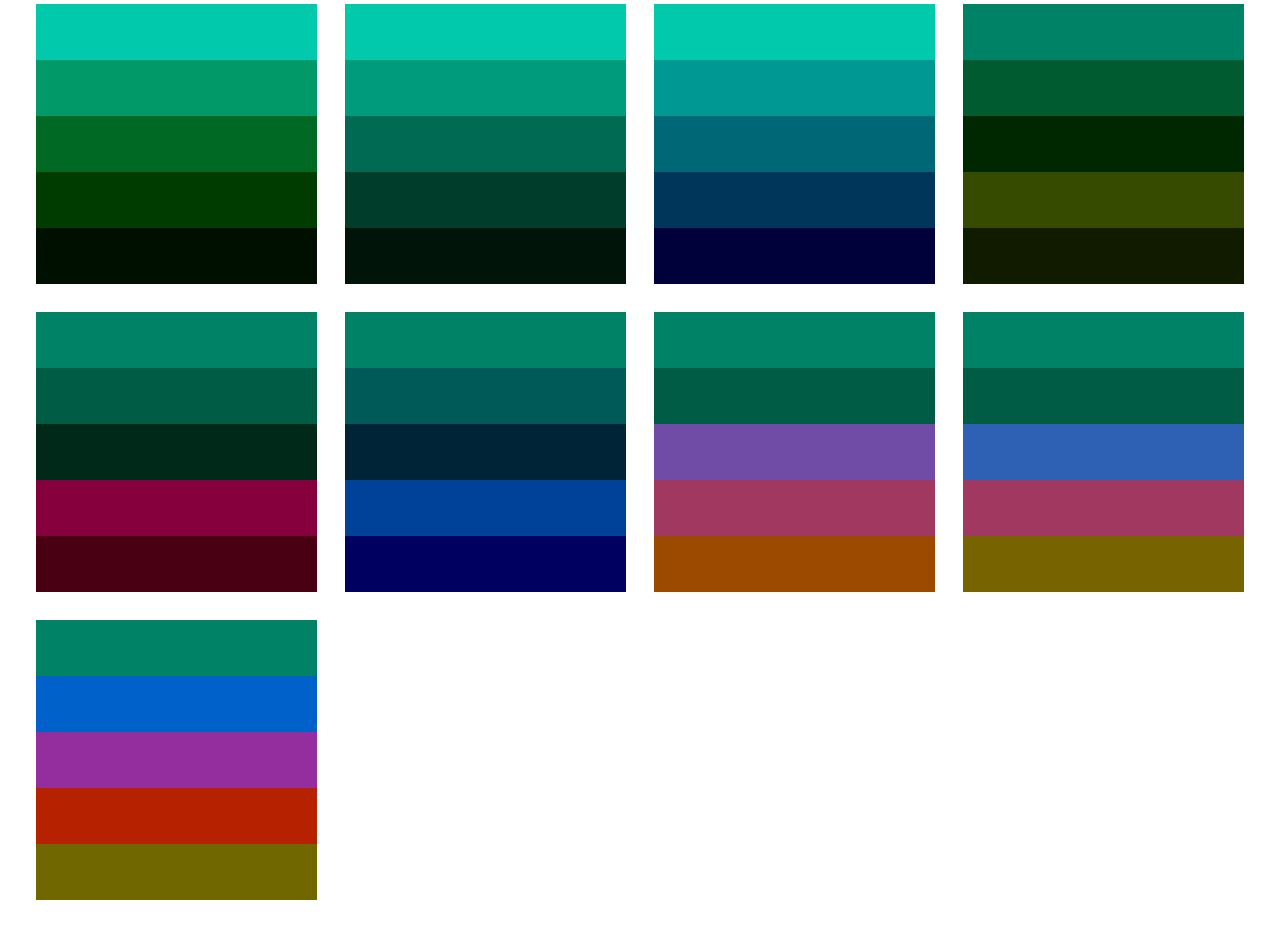
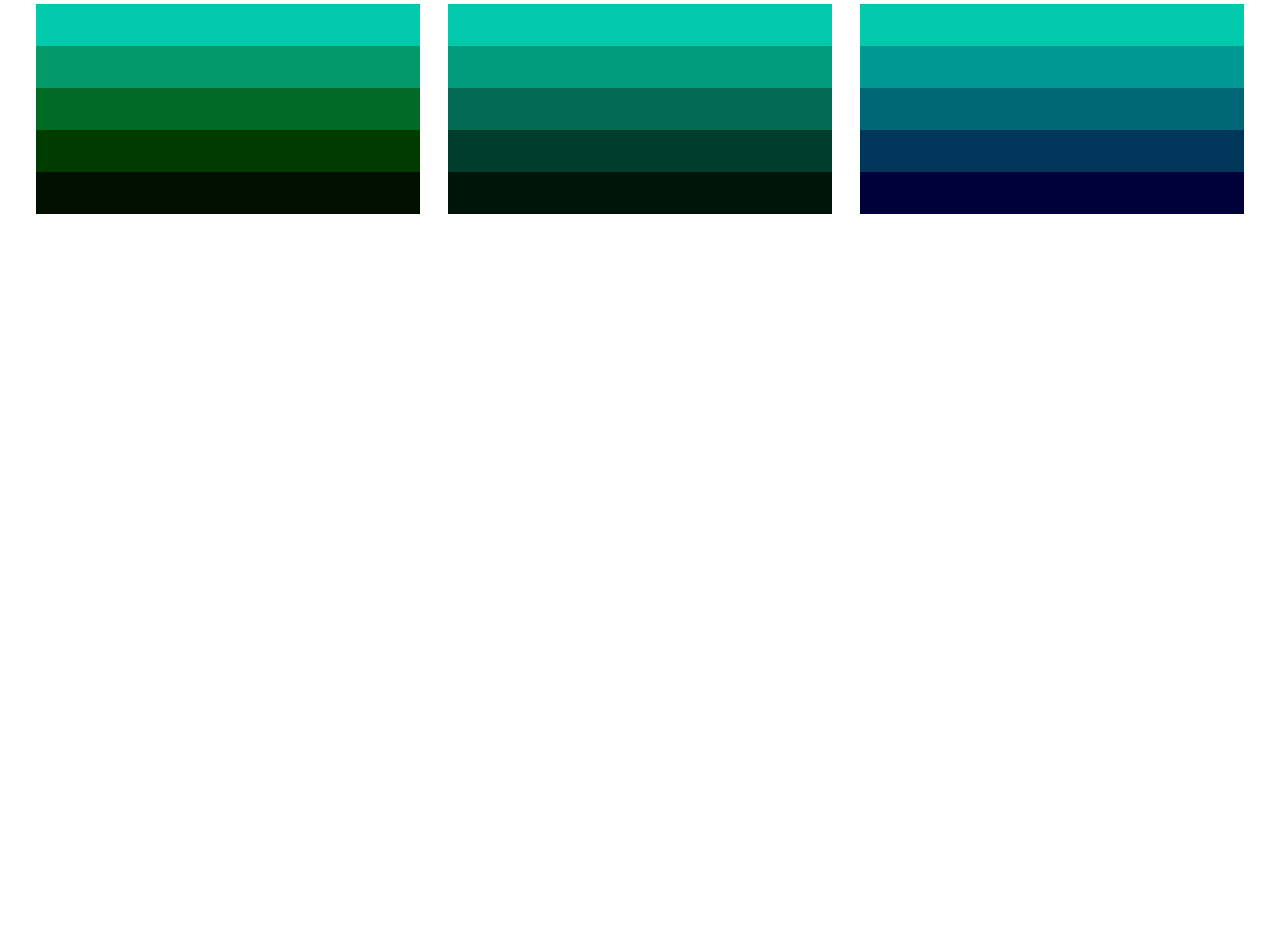
Before and after one commit to TheBigRoomXXL/tinycolorpicker, a plain HTML site: page index.html in a window 1280 px wide. Shown: the part 423-1362 px from the top of the page. After the commit the page ends 800 px from the top, so only its background shows below. Drawn offline with Linux system fonts and the light colour scheme.

Commit message:
misc: remove bad pallet

```diff
--- a/index.html
+++ b/index.html
@@ -156,11 +156,11 @@
         .pallets-grid {
             display: grid;
             gap: 2rem;
-            grid-template-columns: repeat(auto-fit, minmax(20rem, 1fr));
+            grid-template-columns: repeat(auto-fit, minmax(25rem, 1fr));
         }
 
         .pallet .color-block {
-            height: 4rem;
+            height: 3rem;
         }
 
         .pallet .color-block:nth-child(1) {
@@ -205,55 +205,6 @@
             --color-3: oklch(from var(--color) calc(l/4 + 0.30) c calc(h - 20));
             --color-4: oklch(from var(--color) calc(l/4 + 0.15) c calc(h - 30));
             --color-5: oklch(from var(--color) calc(l/4 + 0.00) c calc(h - 40));
-        }
-
-        .bichromatic {
-            --color-1: oklch(from var(--color) calc(l * 1.00) c h);
-            --color-2: oklch(from var(--color) calc(l * 0.75) c h);
-            --color-3: oklch(from var(--color) calc(l * 0.40) c h);
-            --color-4: oklch(from var(--color) calc(l * 0.75) c calc(h + 180));
-            --color-5: oklch(from var(--color) calc(l * 0.40) c calc(h + 180));
-        }
-
-        .bichromatic-cw {
-            --color-1: oklch(from var(--color) calc(l * 1.00) c calc(h + 000));
-            --color-2: oklch(from var(--color) calc(l * 0.75) c calc(h + 010));
-            --color-3: oklch(from var(--color) calc(l * 0.40) c calc(h + 020));
-            --color-4: oklch(from var(--color) calc(l * 0.75) c calc(h + 60));
-            --color-5: oklch(from var(--color) calc(l * 0.40) c calc(h + 60));
-        }
-
-
-        .bichromatic-ccw {
-            --color-1: oklch(from var(--color) calc(l * 1.00) c calc(h - 000));
-            --color-2: oklch(from var(--color) calc(l * 0.75) c calc(h - 010));
-            --color-3: oklch(from var(--color) calc(l * 0.40) c calc(h - 020));
-            --color-4: oklch(from var(--color) calc(l * 0.75) c calc(h - 60));
-            --color-5: oklch(from var(--color) calc(l * 0.40) c calc(h - 60));
-        }
-
-        .trichromatic {
-            --color-1: oklch(from var(--color) calc(l * 1.00) c h);
-            --color-2: oklch(from var(--color) calc(l * 0.75) c h);
-            --color-3: oklch(from var(--color) calc(l * 1.00) calc(c * 0.75) calc(h + 120));
-            --color-4: oklch(from var(--color) calc(l * 1.00) calc(c * 0.75) calc(h + 180));
-            --color-5: oklch(from var(--color) calc(l * 1.00) calc(c * 0.75) calc(h + 240));
-        }
-
-        .trichromatic-high-variance {
-            --color-1: oklch(from var(--color) calc(l * 1.00) c h);
-            --color-2: oklch(from var(--color) calc(l * 0.75) c h);
-            --color-3: oklch(from var(--color) calc(l * 1.00) calc(c * 0.75) calc(h + 80));
-            --color-4: oklch(from var(--color) calc(l * 1.00) calc(c * 0.75) calc(h + 180));
-            --color-5: oklch(from var(--color) calc(l * 1.00) calc(c * 0.75) calc(h + 280));
-        }
-
-        .complementary {
-            --color-1: oklch(from var(--color) l c calc(h + 00));
-            --color-2: oklch(from var(--color) l c calc(h + 72));
-            --color-3: oklch(from var(--color) l c calc(h + 144));
-            --color-4: oklch(from var(--color) l c calc(h + 216));
-            --color-5: oklch(from var(--color) l c calc(h + 288));
         }
     </style>
 </head>
@@ -382,54 +333,6 @@
                 <div class="color-block"></div>
             </div>
 
-            <div class="pallet bichromatic-ccw">
-                <div class="color-block"></div>
-                <div class="color-block"></div>
-                <div class="color-block"></div>
-                <div class="color-block"></div>
-                <div class="color-block"></div>
-            </div>
-
-            <div class="pallet bichromatic">
-                <div class="color-block"></div>
-                <div class="color-block"></div>
-                <div class="color-block"></div>
-                <div class="color-block"></div>
-                <div class="color-block"></div>
-            </div>
-
-            <div class="pallet bichromatic-cw">
-                <div class="color-block"></div>
-                <div class="color-block"></div>
-                <div class="color-block"></div>
-                <div class="color-block"></div>
-                <div class="color-block"></div>
-            </div>
-
-            <div class="pallet trichromatic">
-                <div class="color-block"></div>
-                <div class="color-block"></div>
-                <div class="color-block"></div>
-                <div class="color-block"></div>
-                <div class="color-block"></div>
-            </div>
-
-            <div class="pallet trichromatic-high-variance">
-                <div class="color-block"></div>
-                <div class="color-block"></div>
-                <div class="color-block"></div>
-                <div class="color-block"></div>
-                <div class="color-block"></div>
-            </div>
-
-            <div class="pallet complementary">
-                <div class="color-block"></div>
-                <div class="color-block"></div>
-                <div class="color-block"></div>
-                <div class="color-block"></div>
-                <div class="color-block"></div>
-            </div>
-
         </div>
 
     </section>
```
